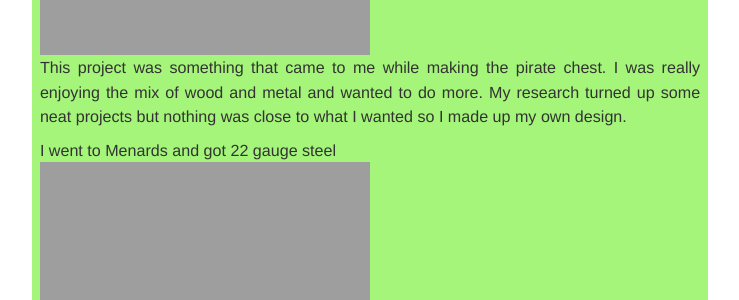
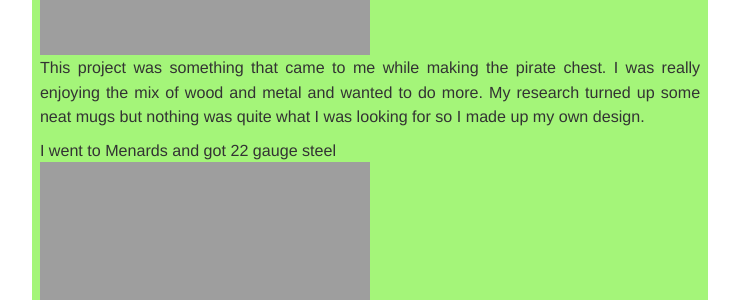
Before and after one commit to Nsiemer/Nsiemer.github.io, a Jekyll site: the page built from _posts/2015-01-22-mug.markdown, in a window 1280 px wide and 900 px high. Shown: the part 494-794 px from the top of the window, without its empty margins (270-1009 px from the left). Built offline with Jekyll 4.4.1, drawn with Linux system fonts in a browser that asks for light colours; nearby versions of some CDN libraries; some web fonts are replaced; library files that are not in the unit come from our copies; Markdown is read by kramdown in place of the engine named in the settings.

Commit message:
post edits

```diff
--- a/_posts/2015-01-22-iphone-5c.markdown
+++ b/_posts/2015-01-22-iphone-5c.markdown
@@ -5,7 +5,7 @@ title: iPhone 5c Repair Gone Right
 
 <img src="http://nsiemer.github.io/media/visor.jpg" width="250" height="333"><br>
 
-Remember my <a href="http://nsiemer.github.io//2014/03/29/cmoy-amp.html" target="_blank">CMOY pocket amplifier</a>? Embarrassingly, I somehow forgot to mention that I blew the headphone jack in my iPhone 5c with a prototype on a bread board that night. It was a humbling moment when I let some voltage go into the jack and turn the phone's screen to static. By some crazy electrical engineering miracle it rebooted itself seconds later and I went on with my life pretending nothing ever happened. Turns out that having a headphone jack in a phone isn't a life necessity but rather an opportunity to go buy a pink iPod nano.
+Remember my <a href="http://nsiemer.github.io//2014/03/29/cmoy-amp.html" target="_blank">CMOY pocket amplifier</a>? Embarrassingly, I somehow forgot to mention that I blew the headphone jack in my iPhone 5c with a prototype on a bread board that night. It was a humbling moment when I let some voltage go into the jack and turn the phone's screen to static. By some crazy electrical engineering miracle it rebooted itself seconds later and I went on with my life pretending nothing ever happened. Turns out that having a headphone jack in a phone isn't a life necessity. And losing it is just an opportunity to go buy a pink iPod nano.
 
 Seven months later, the Lightning port on the phone stopped detecting when a cord was plugged in. The headphone jack happens to be a part of the same piece of hardware so I could get two birds stoned at once. <a href="http://www.ifixit.com" target="_blink">ifixit.com</a> is a great resource for this kind of project. They have all the hardware and tools available and a ton of How-To videos. I figured while I was at it, I'd go ahead and change out the battery, too.
 
--- a/_posts/2015-01-22-mug.markdown
+++ b/_posts/2015-01-22-mug.markdown
@@ -5,7 +5,7 @@ title: Wooden Mug
 
 <img src="http://nsiemer.github.io/media/IMG_4031.jpg">
 <br>
-This project was something that came to me while making the pirate chest. I was really enjoying the mix of wood and metal and wanted to do more. My research turned up some neat projects but nothing was close to what I wanted so I made up my own design.
+This project was something that came to me while making the pirate chest. I was really enjoying the mix of wood and metal and wanted to do more. My research turned up some neat mugs but nothing was quite what I was looking for so I made up my own design.
 
 I went to Menards and got 22 gauge steel<br>
 <img src="http://nsiemer.github.io/media/IMG_3984.JPG">
```
